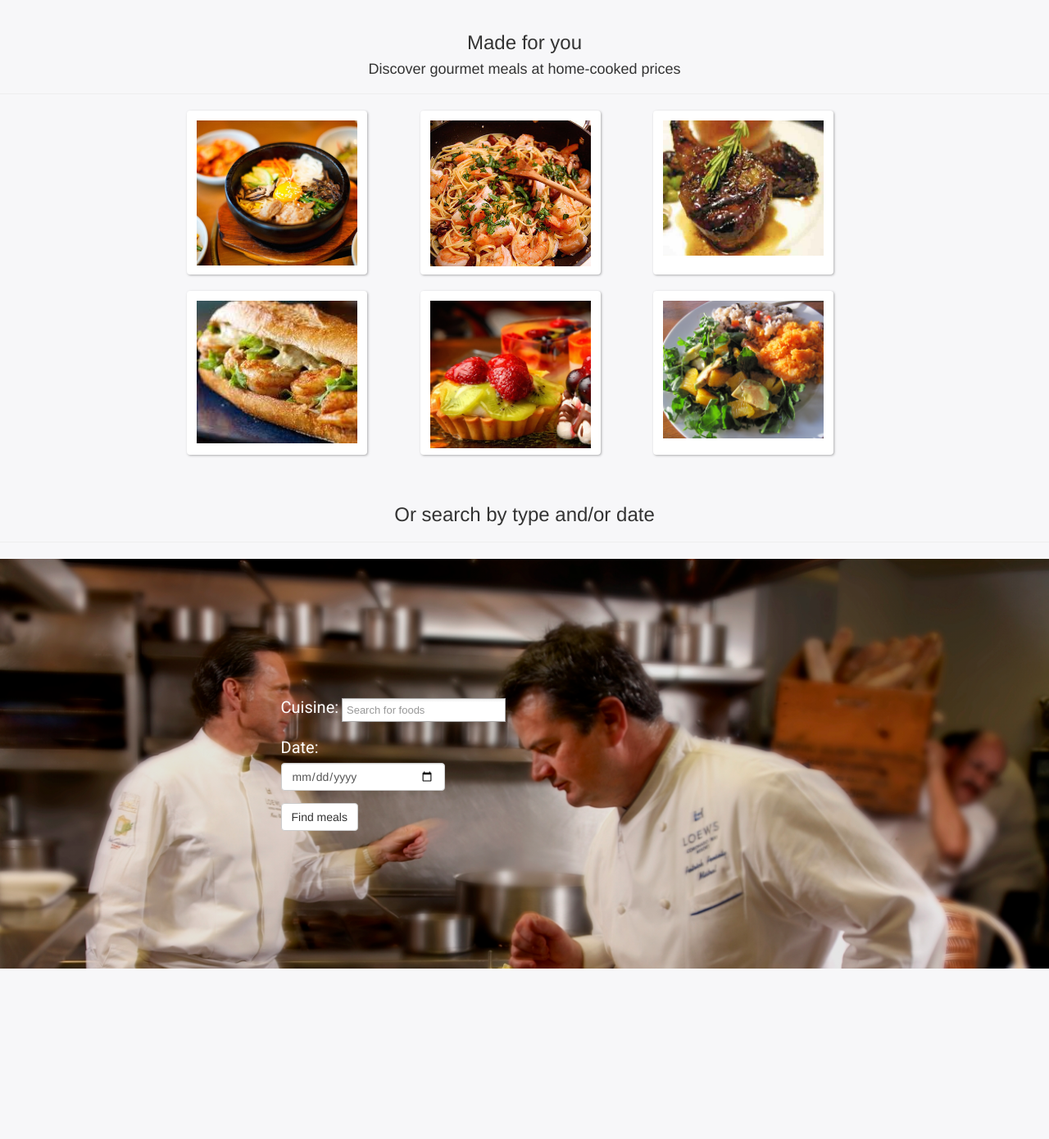
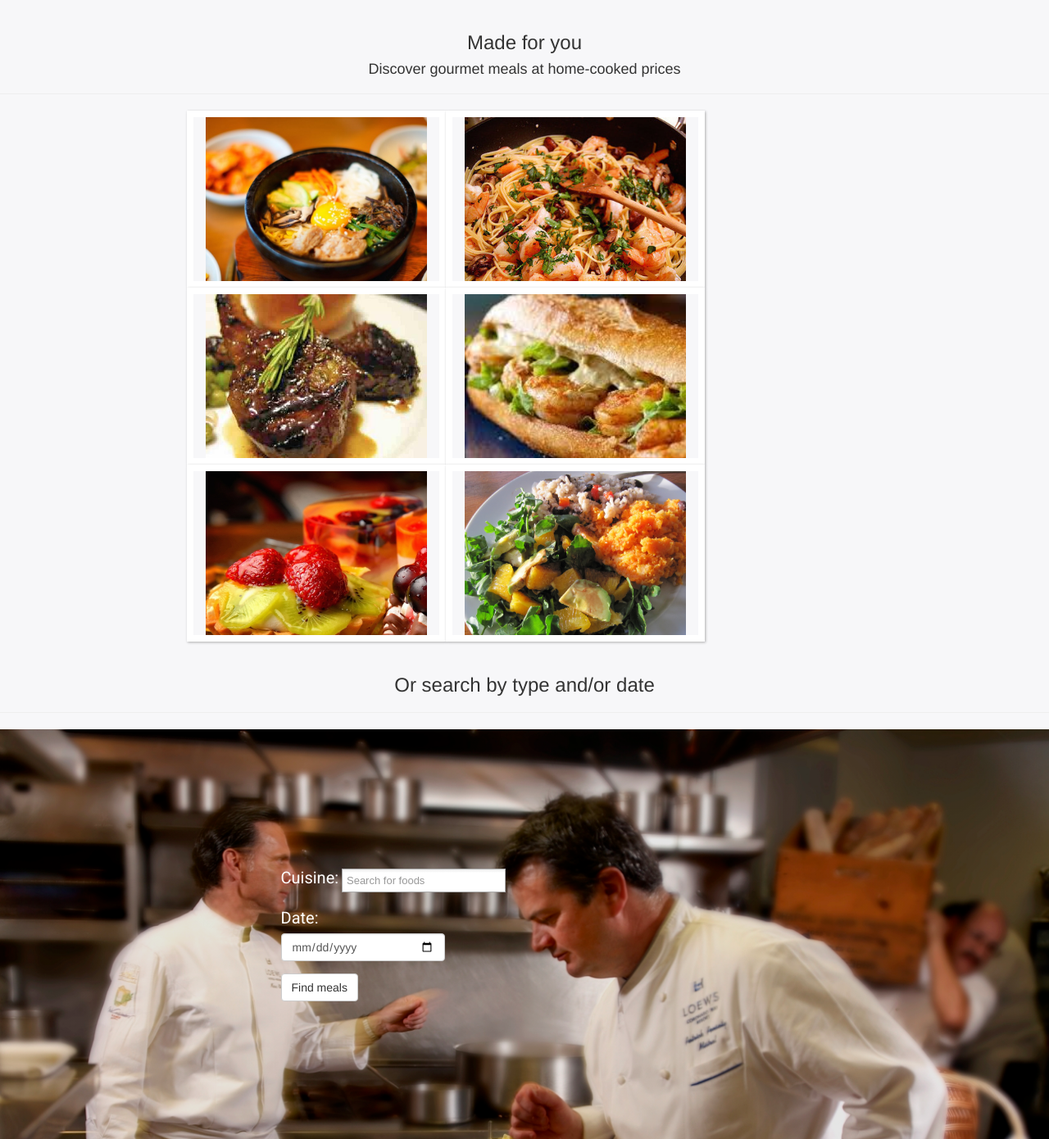
Before and after one commit to lannify/food, a CodeIgniter app: page / in a window 1280 px wide. Shown: the part 553-1943 px from the top of the page at 82% size. Before the commit the page ends 1735 px from the top, so only its background shows below. Run offline with CodeIgniter, Linux system fonts and the light colour scheme; some libraries are stand-ins or nearby versions.

Commit message:
fixed image layout landing page

```diff
--- a/application/views/index.php
+++ b/application/views/index.php
@@ -73,59 +73,60 @@
         </div>
         <div class="meals-mid col-md-2 col-lg-2 col-sm-2">
         </div>
-        <div class="meals-mid col-md-8 col-lg-8 col-sm-8">
-          <div class="row">
-            <div class="col-xs-4 col-md-4 col-lg-4">
-              <div class="ih-item square colored effect6 from_top_and_bottom thumbnail"><a href="#">
+        <div class="meals-mid col-md-9 col-lg-9 col-sm-9">
+            <div class="col-xs-3 col-md-3 col-lg-3 ih-item square colored effect6 from_top_and_bottom">
+              <a href="#">
                 <div class="img"><img src="/assets/images/meal-korean.jpg" alt="umsik"></div>
                 <div class="info">
                   <h3>Korean</h3>
                   <p>Click to discover Korean food near you</p>
-              </div></a></div>
+              </div></a>
             </div>
-            <div class="col-xs-4 col-md-4 col-lg-4">
-              <div class="ih-item square colored effect6 from_top_and_bottom thumbnail"><a href="#">
+            <div class="col-xs-3 col-md-3 col-lg-3 ih-item square colored effect6 from_top_and_bottom">
+              <a href="#">
                 <div class="img"><img src="/assets/images/meal-italian.jpg" alt="italian"></div>
                 <div class="info">
                   <h3>Italian</h3>
                   <p>Click to discover Italian food near you</p>
-              </div></a></div>
+                </div>
+              </a>
             </div>
-            <div class="col-xs-4 col-md-4 col-lg-4">
-              <div class="ih-item square colored effect6 from_top_and_bottom thumbnail"><a href="#">
+            <div class="col-xs-3 col-md-3 col-lg-3 ih-item square colored effect6 from_top_and_bottom">
+              <a href="#">
                 <div class="img"><img src="/assets/images/meal-steak.jpg" alt="steak"></div>
                 <div class="info">
                   <h3>Fine Dining</h3>
                   <p>Click to discover fine dining near you</p>
-              </div></a></div>
+                </div>
+              </a>
             </div>
-          </div>
-          <div class="row">
-            <div class="col-xs-4 col-md-4 col-lg-4">
-              <div class="ih-item square colored effect6 from_top_and_bottom thumbnail"><a href="#">
+            <div class="col-xs-3 col-md-3 col-lg-3 ih-item square colored effect6 from_top_and_bottom">
+              <a href="#">
                 <div class="img"><img src="/assets/images/meal-sandwich.jpeg" alt="sandwich"></div>
                 <div class="info">
                   <h3>Seafood</h3>
                   <p>Click to discover Seafood food near you</p>
-              </div></a></div>
+                </div>
+              </a>
             </div>
-            <div class="col-xs-4 col-md-4 col-lg-4">
-              <div class="ih-item square colored effect6 from_top_and_bottom thumbnail"><a href="#">
+            <div class="col-xs-3 col-md-3 col-lg-3 ih-item square colored effect6 from_top_and_bottom">
+              <a href="#">
                 <div class="img"><img src="/assets/images/meal-dessert.jpg" alt="dessert"></div>
                 <div class="info">
                   <h3>Sweets</h3>
                   <p>Click for delicious desserts</p>
-              </div></a></div>
+                </div>
+            </a>
             </div>
-            <div class="col-xs-4 col-md-4 col-lg-4">
-              <div class="ih-item square colored effect6 from_top_and_bottom thumbnail"><a href="#">
+            <div class="col-xs-3 col-md-3 col-lg-3 ih-item square colored effect6 from_top_and_bottom">
+              <a href="#">
                 <div class="img"><img src="/assets/images/meal-vegetarian.jpg" alt="veggie"></div>
                 <div class="info">
                   <h3>Vegetarian</h3>
                   <p>Click for vegetarian options</p>
-              </div></a></div>
+                </div>
+              </a>
             </div>
-          </div>
 
         </div>
         <div class="meals-mid col-md-1 col-lg-1 col-sm-1">
--- a/assets/css/ihover.css
+++ b/assets/css/ihover.css
@@ -62,8 +62,8 @@
 
 .ih-item.square {
   position: relative;
-  width: 220px;
-  height: 200px;
+  width: 316px;
+  height: 216px;
   border: 8px solid #fff;
   box-shadow: 1px 1px 3px rgba(0, 0, 0, 0.3);
 }
```
